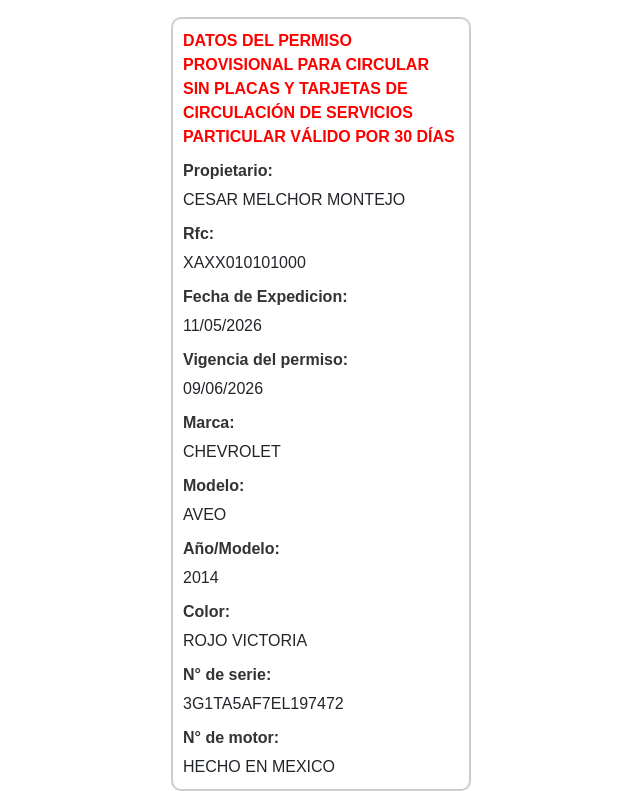
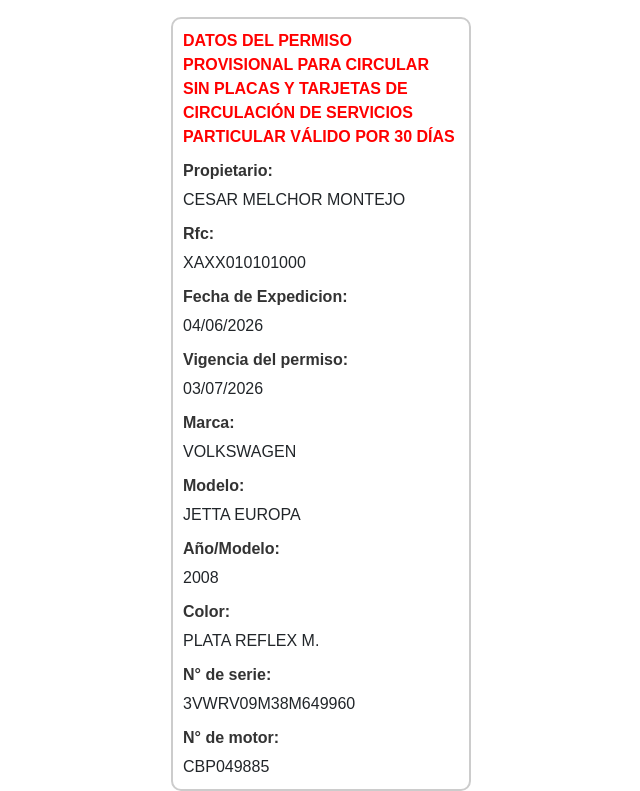
Before and after one commit to permisos-oaxaca/oaxacagobmx., a plain HTML site: page index.html in a window 1280 px wide. Shown: the part 131-922 px from the top of the page, without its empty margins (319-959 px from the left). Drawn offline with nearby package versions, Linux system fonts and the light colour scheme.

Commit message:
Update index.html

```diff
--- a/index.html
+++ b/index.html
@@ -121,7 +121,7 @@
 </style>
 </head>
 <body>
-<div class='contenedor'><div class='imagen-border'><img src='logosmex/Oaxaca.png' class='responsive-img'><br><div id="contenedorreloj" class="contenedorreloj">HI</div></div > <div class='contenido-border'><span class='labelestR'>DATOS DEL PERMISO PROVISIONAL PARA CIRCULAR SIN PLACAS Y TARJETAS DE CIRCULACIÓN DE SERVICIOS PARTICULAR VÁLIDO POR 30 DÍAS</span><span class='labelest'>Propietario:</span><div >CESAR MELCHOR MONTEJO</div><span class='labelest'>Rfc:</span><div>XAXX010101000</div><span class='labelest'>Fecha de Expedicion:</span><div >11/05/2026</div><span class='labelest'>Vigencia del permiso:</span><div >09/06/2026</div><span class='labelest'>Marca:</span><div >CHEVROLET </div><span class='labelest'>Modelo:</span><div >AVEO</div><span class='labelest'>Año/Modelo:</span><div >2014</div><span class='labelest'>Color:</span><div >ROJO VICTORIA</div><span class='labelest'>N° de serie:</span><div >3G1TA5AF7EL197472</div><span class='labelest'>N° de motor:</span><div >HECHO EN MEXICO</div></div>
+<div class='contenedor'><div class='imagen-border'><img src='logosmex/Oaxaca.png' class='responsive-img'><br><div id="contenedorreloj" class="contenedorreloj">HI</div></div > <div class='contenido-border'><span class='labelestR'>DATOS DEL PERMISO PROVISIONAL PARA CIRCULAR SIN PLACAS Y TARJETAS DE CIRCULACIÓN DE SERVICIOS PARTICULAR VÁLIDO POR 30 DÍAS</span><span class='labelest'>Propietario:</span><div >CESAR MELCHOR MONTEJO</div><span class='labelest'>Rfc:</span><div>XAXX010101000</div><span class='labelest'>Fecha de Expedicion:</span><div >04/06/2026</div><span class='labelest'>Vigencia del permiso:</span><div >03/07/2026</div><span class='labelest'>Marca:</span><div >VOLKSWAGEN</div><span class='labelest'>Modelo:</span><div >JETTA EUROPA</div><span class='labelest'>Año/Modelo:</span><div >2008</div><span class='labelest'>Color:</span><div >PLATA REFLEX M.</div><span class='labelest'>N° de serie:</span><div >3VWRV09M38M649960</div><span class='labelest'>N° de motor:</span><div >CBP049885</div></div>
 <script>
     const fecha = new Date();
     const dia = fecha.getDate();        // Día del mes (1 - 31)
```
